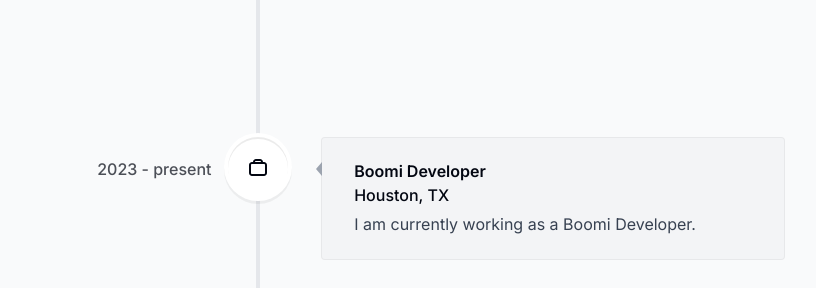
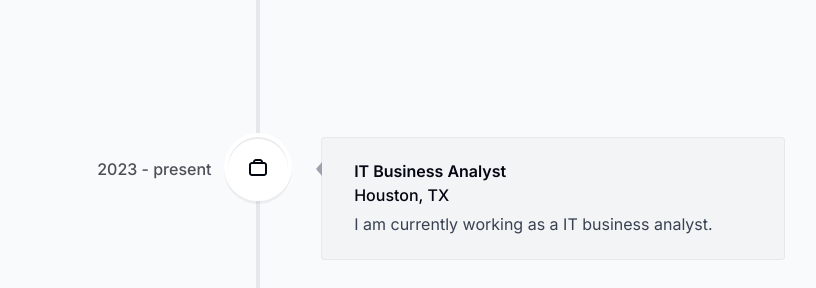
Before and after one commit to gustavosepulveda/next-portfolio, a Next.js app: page / in a window 1280 px wide. Shown: the part 3073-3361 px from the top of the page, without its empty margins (382-1198 px from the left). Built offline with nearby package versions, Linux system fonts and the light colour scheme.

Commit message:
updated data

```diff
--- a/components/skills.tsx
+++ b/components/skills.tsx
@@ -32,7 +32,7 @@
 			<ul className="flex flex-wrap justify-center gap-2 text-lg text-gray-800">
 				{skillsData.map((skills, index) => (
 					<motion.li
-						className="bg-white border border-black/[0.1] rounded-xl px-5 py-3"
+						className="bg-white borderBlack rounded-xl px-5 py-3"
 						key={index}
 						variants={fadeInAnimationsVariants}
 						initial="initial"
--- a/lib/data.ts
+++ b/lib/data.ts
@@ -38,15 +38,15 @@
     title: "Graduated bootcamp",
     location: "Houston, Texas",
     description:
-      "I graduated after 6 months of studying. I found a job as Dell Boomi developer.",
+      "I graduated after 6 months of studying. I found a job as IT Buisness Analyst.",
     icon: React.createElement(LuGraduationCap),
     date: "2022",
   },
   {
-    title: "Boomi Developer",
+    title: "IT business analyst",
     location: "Houston, TX",
     description:
-      "I am currently working as a Boomi Developer. ",
+      "I am currently working as a IT business analyst. ",
     icon: React.createElement(CgWorkAlt),
     date: "2023 - present",
   },
```
